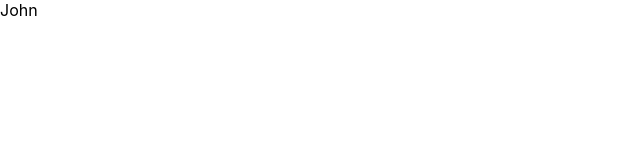
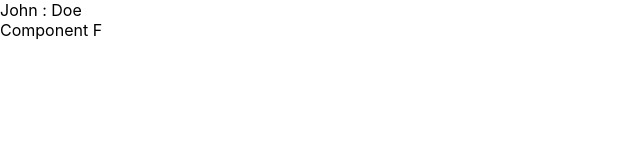
Before and after one commit to thepreakerebi/react-practice, a React (Create React App) app: page / in a window 1280 px wide. Shown: the top 160 px of the page, without its empty margins (0-640 px from the left). Built offline with nearby package versions, Linux system fonts and the light colour scheme.

Commit message:
useContext hook done

```diff
--- a/src/App.js
+++ b/src/App.js
@@ -1,15 +1,18 @@
+import React from 'react';
 import ContextComponentC from "./components/ContextComponentC";
-import { UserProvider } from "./components/ContextHook";
 
-
+export const UserContext = React.createContext();
+export const ChannelContext = React.createContext();
 
 
 function App() {
   return (
     <div className="App">
-      <UserProvider value={'John'}>
-        <ContextComponentC />
-      </UserProvider>
+      <UserContext.Provider value={'John'}>
+        <ChannelContext.Provider value={'Doe'}>
+          <ContextComponentC />
+        </ChannelContext.Provider>
+      </UserContext.Provider>
     </div>
   );
 }
--- a/src/components/ContextComponentE.js
+++ b/src/components/ContextComponentE.js
@@ -1,9 +1,16 @@
-import React from 'react'
+import React, { useContext } from 'react'
 import ContextComponentF from './ContextComponentF'
+import {UserContext, ChannelContext} from '../App';
 
 const ContextComponentE = () => {
+
+    const user = useContext(UserContext);
+    const channel = useContext(ChannelContext);
+
   return (
     <div>
+        {user} : {channel}
+
       <ContextComponentF />
     </div>
   )
--- a/src/components/ContextComponentF.js
+++ b/src/components/ContextComponentF.js
@@ -1,14 +1,10 @@
 import React from 'react'
-import { UserConsumer } from './ContextHook'
+// import { UserConsumer } from './ContextHook'
 
 const ContextComponentF = () => {
   return (
     <div>
-        <UserConsumer>
-            {
-                user => <div>{user}</div>
-            }
-        </UserConsumer>
+        Component F
     </div>
   )
 }
--- a/src/components/ContextHook.js
+++ /dev/null
@@ -1,7 +0,0 @@
-import React from "react";
-
-const userContext = React.createContext();
-const UserConsumer = userContext.Consumer;
-const UserProvider = userContext.Provider;
-
-export  {UserConsumer, UserProvider}
```
